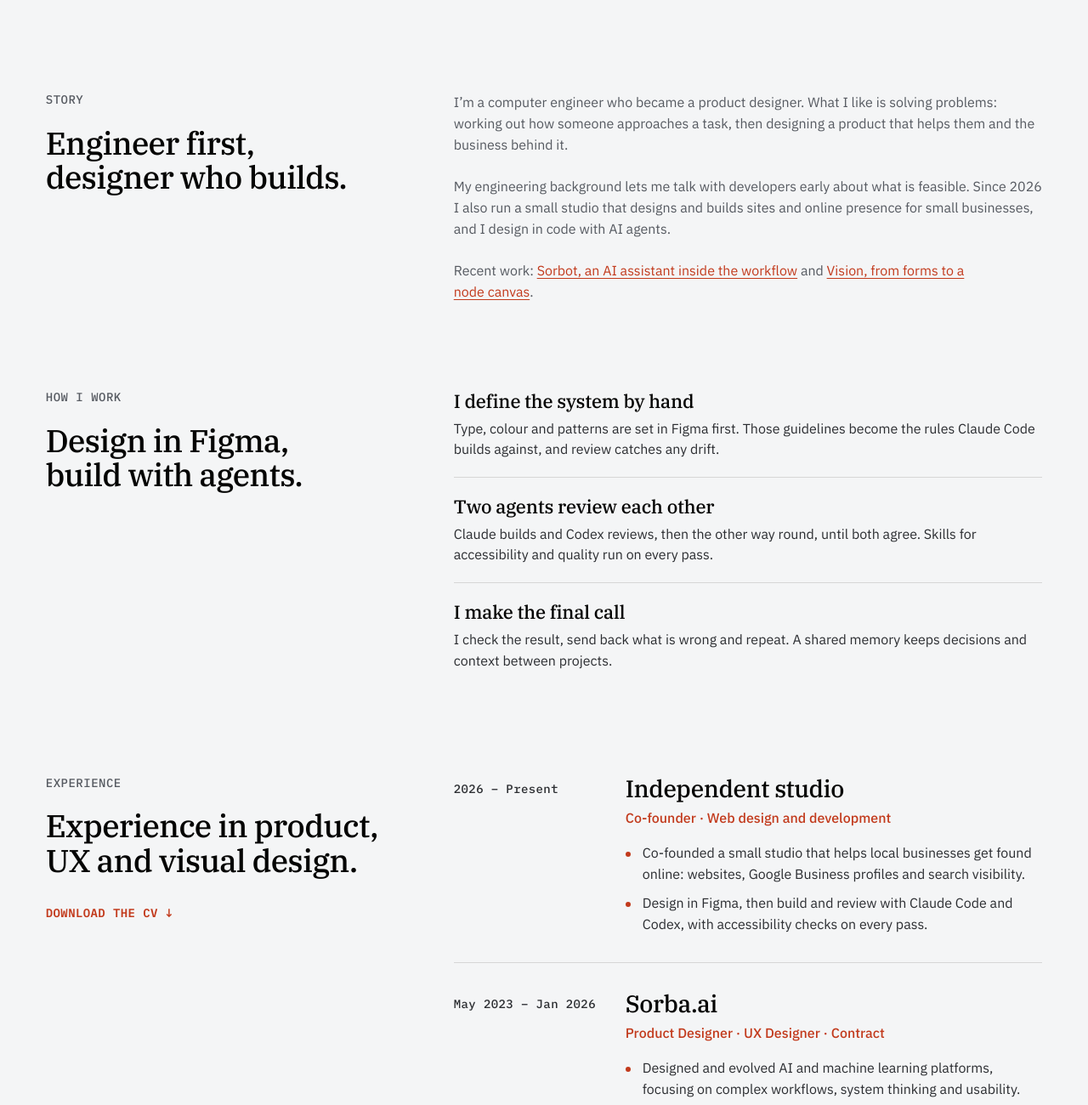
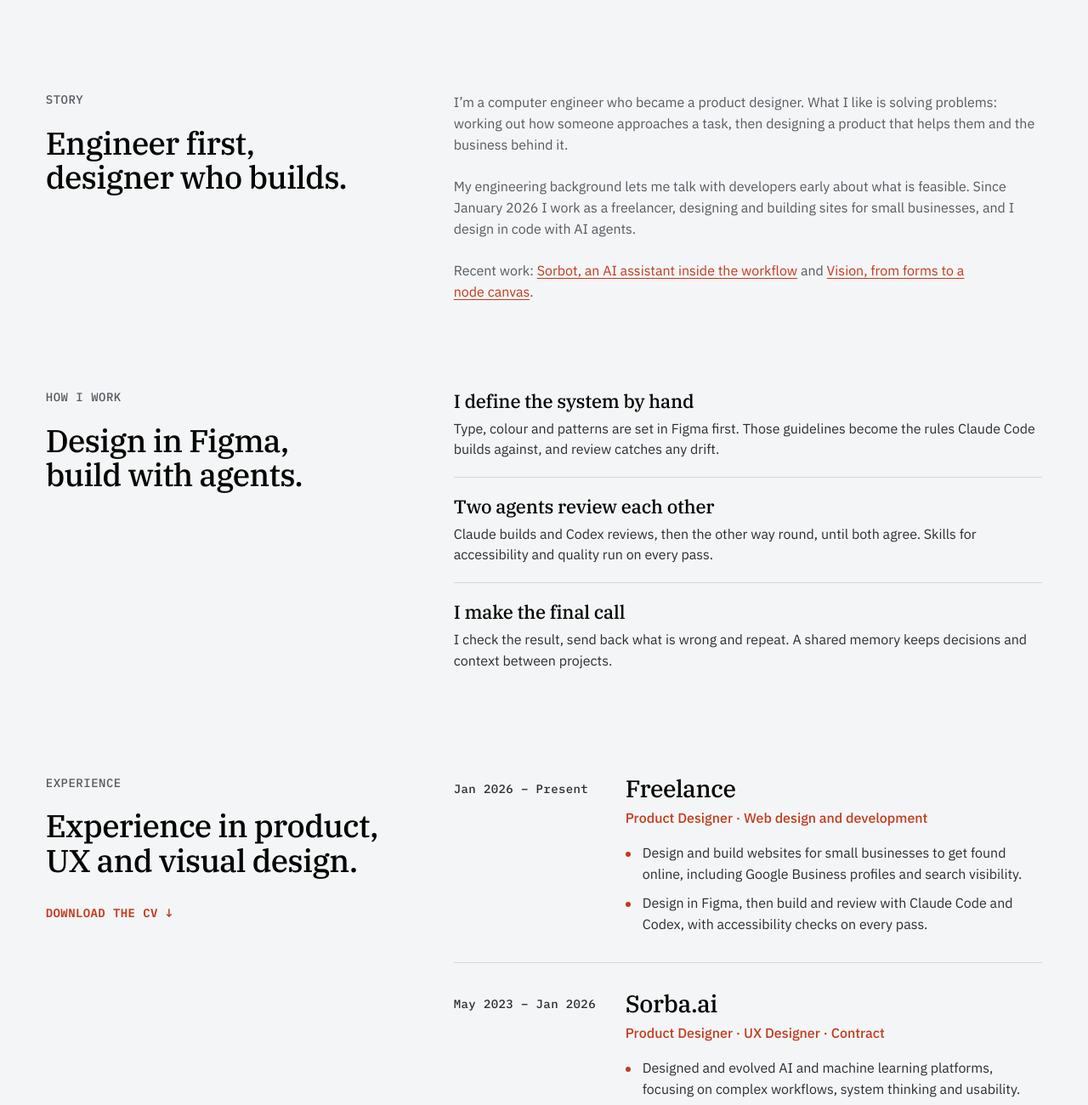
Before and after one commit to EKKO94/portfolio, a website: page about.html in a window 1280 px wide. Shown: the part 724-2024 px from the top of the page at 85% size. Drawn offline with Linux system fonts and the light colour scheme.

Commit message:
Jan 2026 gap: freelance entry instead of a studio
Co-Authored-By: Claude Sonnet 5.5 <noreply@anthropic.com>

```diff
--- a/about.html
+++ b/about.html
@@ -100,7 +100,7 @@
           </div>
           <div class="split__right">
             <p class="lead">I’m a computer engineer who became a product designer. What I like is solving problems: working out how someone approaches a task, then designing a product that helps them and the business behind it.</p>
-            <p class="lead">My engineering background lets me talk with developers early about what is feasible. Since 2026 I also run a small studio that designs and builds sites and online presence for small businesses, and I design in code with AI agents.</p>
+            <p class="lead">My engineering background lets me talk with developers early about what is feasible. Since January 2026 I work as a freelancer, designing and building sites for small businesses, and I design in code with AI agents.</p>
             <p class="lead">Recent work: <a href="sorbot.html">Sorbot, an AI assistant inside the workflow</a> and <a href="vision.html">Vision, from forms to a node canvas</a>.</p>
           </div>
         </div>
@@ -131,12 +131,12 @@
           </div>
           <ol class="tl" role="list">
             <li class="tl__item" data-reveal>
-              <p class="tl__date">2026 – Present</p>
+              <p class="tl__date">Jan 2026 – Present</p>
               <div class="tl__body">
-                <h3 class="tl__org">Independent studio</h3>
-                <p class="tl__role">Co-founder · Web design and development</p>
+                <h3 class="tl__org">Freelance</h3>
+                <p class="tl__role">Product Designer · Web design and development</p>
                 <ul class="tl__list" role="list">
-                  <li>Co-founded a small studio that helps local businesses get found online: websites, Google Business profiles and search visibility.</li>
+                  <li>Design and build websites for small businesses to get found online, including Google Business profiles and search visibility.</li>
                   <li>Design in Figma, then build and review with Claude Code and Codex, with accessibility checks on every pass.</li>
                 </ul>
               </div>
```
Also changed, not shown: index.html (+1 -1 lines).
